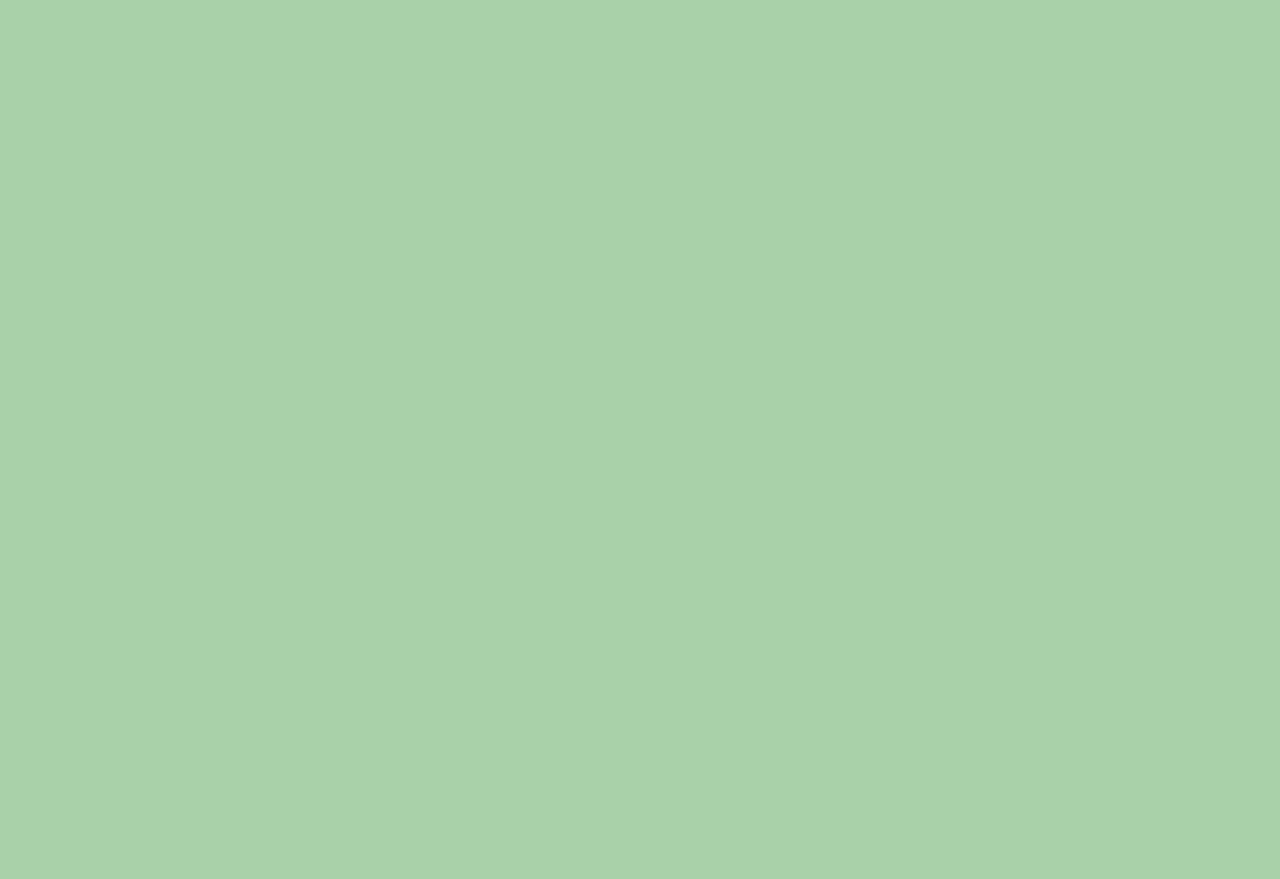
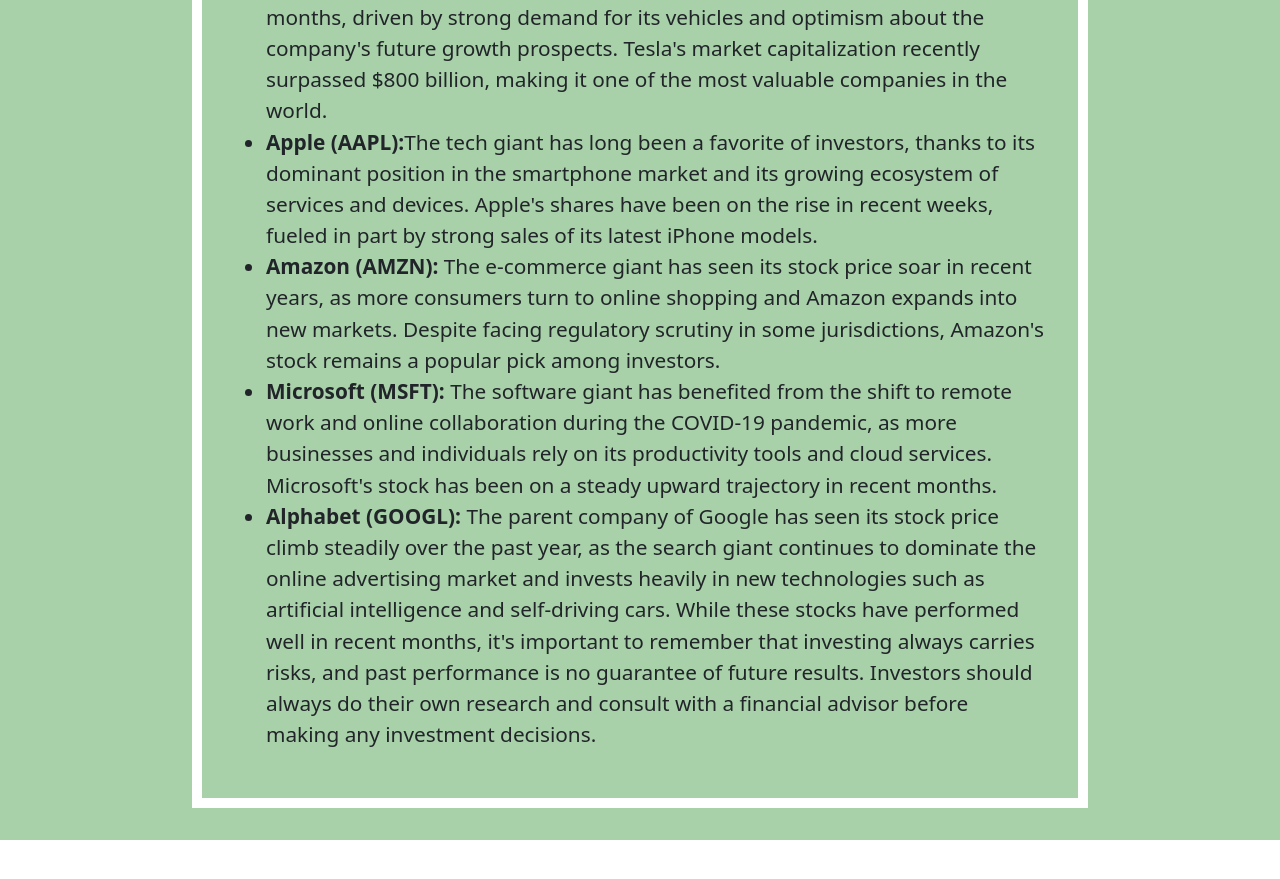
Before and after one commit to gusandchbh/Stock-trading-app, a React (Create React App) app in the folder src/frontend-react/: page / in a window 1280 px wide. Shown: the part 541-1420 px from the top of the page. After the commit the page ends 1381 px from the top, so only its background shows below. Built offline with nearby package versions, Linux system fonts and the light colour scheme.

Commit message:
adjust height adn import font

```diff
--- a/src/frontend-react/src/pages/StartPage.jsx
+++ b/src/frontend-react/src/pages/StartPage.jsx
@@ -1,18 +1,86 @@
 import React from "react";
-
+import "../App.css";
 
 const StartPage = () => {
   return (
     <div
       style={{
-        height: "200rem",
+        height: "100%",
         width: "100%",
         display: "flex",
         justifyContent: "center",
+        marginTop: "5rem",
+        padding: "2rem",
       }}
-    > <div>
-        <h1> Welcome to Stock Tradify! </h1>
-    </div>
+    >
+      <div
+        style={{
+          flexDirection: "column",
+          display: "flex",
+          alignItems: "center",
+        }}
+      >
+        <h1> Welcome to </h1>{" "}
+        <h1 style={{ fontFamily: "Anton" }}> Stock Tradify</h1>
+        <article
+          style={{
+            padding: "2rem",
+            marginTop: "2rem",
+            width: "70vw",
+            border: "10px solid white",
+            fontSize: "1.3rem",
+          }}
+        >
+          Investors have been closely watching the stock market in recent
+          months, as a number of high-profile companies have seen their share
+          prices surge. Here are some of the most popular stocks that investors
+          are currently watching: <br />
+          <ul>
+            <li>
+              <strong> Tesla (TSLA):</strong> Shares of the electric car maker
+              have been on a tear in recent months, driven by strong demand for
+              its vehicles and optimism about the company's future growth
+              prospects. Tesla's market capitalization recently surpassed $800
+              billion, making it one of the most valuable companies in the
+              world.
+            </li>
+            <li>
+              <strong>Apple (AAPL):</strong>
+              The tech giant has long been a favorite of investors, thanks to
+              its dominant position in the smartphone market and its growing
+              ecosystem of services and devices. Apple's shares have been on the
+              rise in recent weeks, fueled in part by strong sales of its latest
+              iPhone models.
+            </li>
+            <li>
+              <strong>Amazon (AMZN):</strong> The e-commerce giant has seen its
+              stock price soar in recent years, as more consumers turn to online
+              shopping and Amazon expands into new markets. Despite facing
+              regulatory scrutiny in some jurisdictions, Amazon's stock remains
+              a popular pick among investors.
+            </li>
+            <li>
+              <strong>Microsoft (MSFT):</strong> The software giant has
+              benefited from the shift to remote work and online collaboration
+              during the COVID-19 pandemic, as more businesses and individuals
+              rely on its productivity tools and cloud services. Microsoft's
+              stock has been on a steady upward trajectory in recent months.
+            </li>
+            <li>
+              <strong>Alphabet (GOOGL):</strong> The parent company of Google
+              has seen its stock price climb steadily over the past year, as the
+              search giant continues to dominate the online advertising market
+              and invests heavily in new technologies such as artificial
+              intelligence and self-driving cars. While these stocks have
+              performed well in recent months, it's important to remember that
+              investing always carries risks, and past performance is no
+              guarantee of future results. Investors should always do their own
+              research and consult with a financial advisor before making any
+              investment decisions.
+            </li>
+          </ul>
+        </article>
+      </div>
     </div>
   );
 };
```
